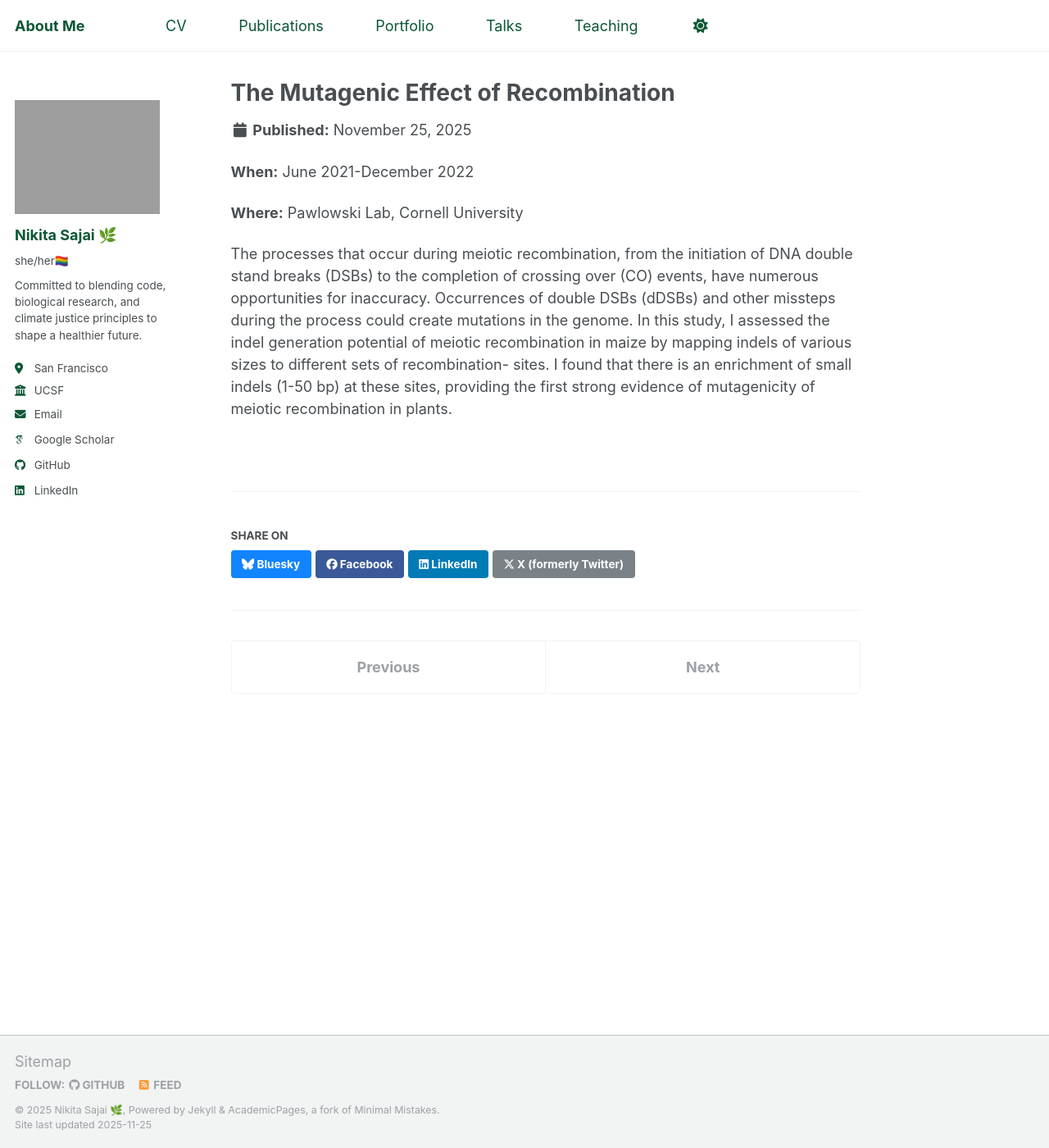
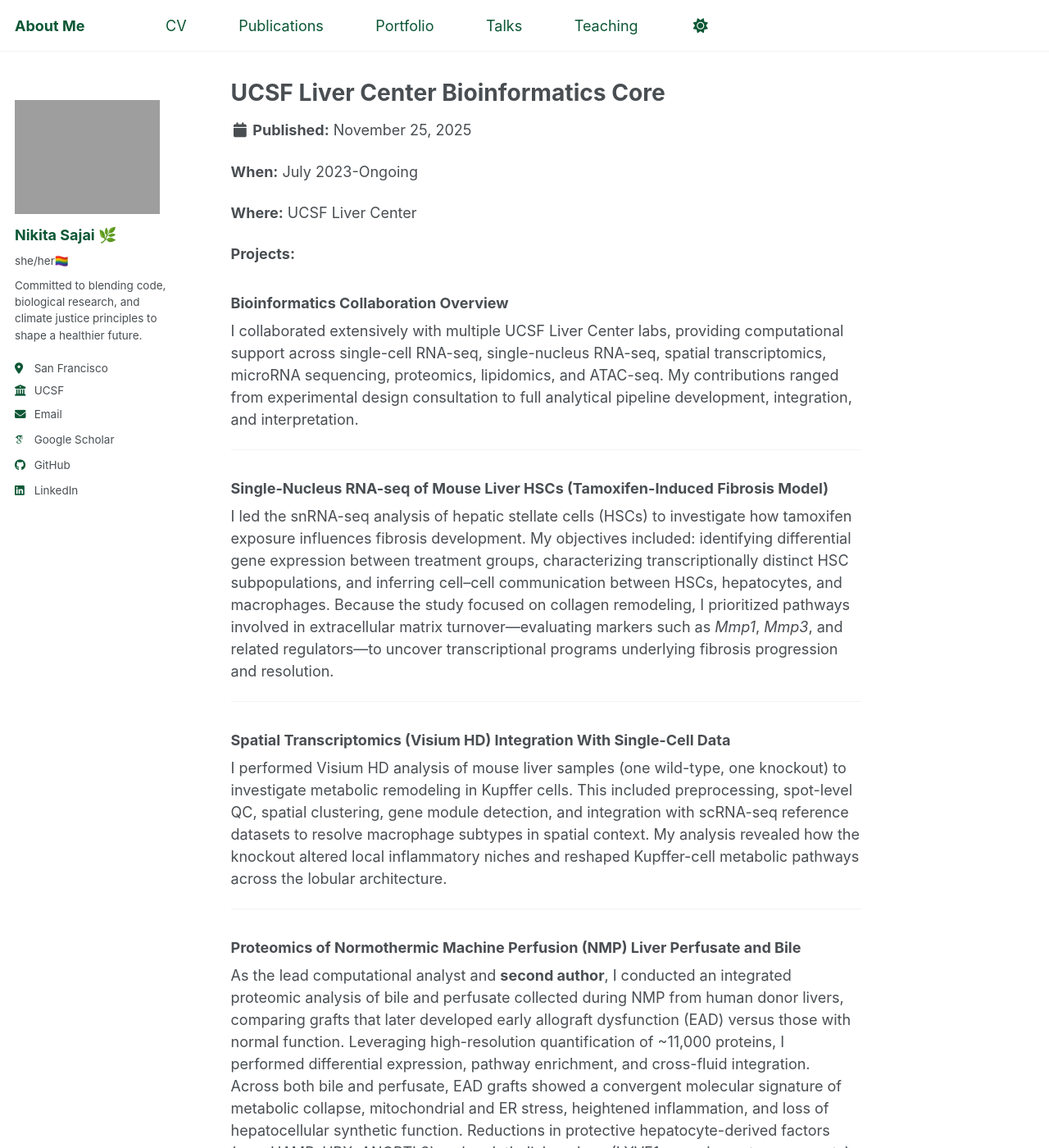
Before and after one commit to 16nikita/16nikita.github.io, a Jekyll site: the page built from _portfolio/portfolio-3.md, in a window 1280 px wide and 1400 px high. Shown: the whole window at 82% size. Built offline with Jekyll 4.4.1, drawn with Linux system fonts in a browser that asks for light colours; some web fonts are replaced; some of the changed text lies outside the part shown.

Commit message:
portfolio components

```diff
--- a/_portfolio/portfolio-3.md
+++ b/_portfolio/portfolio-3.md
@@ -1,10 +1,40 @@
 ---
-title: "The Mutagenic Effect of Recombination"
-excerpt: "Enrichment of small indels within Double-Stranded Break (DSB) and Crossover (CO) sites <br/><img src='/images/indel_density.png'>"
+title: "UCSF Liver Center Bioinformatics Core"
+excerpt: "Various Outputs from Projects <br/><img src='/images/consulting.png'>"
 collection: portfolio
 ---
-**When:** June 2021-December 2022
+**When:** July 2023-Ongoing
 
-**Where:** Pawlowski Lab, Cornell University
+**Where:** UCSF Liver Center
 
-The processes that occur during meiotic recombination, from the initiation of DNA double stand breaks (DSBs) to the completion of crossing over (CO) events, have numerous opportunities for inaccuracy. Occurrences of double DSBs (dDSBs) and other missteps during the process could create mutations in the genome. In this study, I assessed the indel generation potential of meiotic recombination in maize by mapping indels of various sizes to different sets of recombination- sites. I found that there is an enrichment of small indels (1-50 bp) at these sites, providing the first strong evidence of mutagenicity of meiotic recombination in plants.
+**Projects:**
+
+### **Bioinformatics Collaboration Overview**
+
+I collaborated extensively with multiple UCSF Liver Center labs, providing computational support across single-cell RNA-seq, single-nucleus RNA-seq, spatial transcriptomics, microRNA sequencing, proteomics, lipidomics, and ATAC-seq. My contributions ranged from experimental design consultation to full analytical pipeline development, integration, and interpretation.
+
+---
+
+### **Single-Nucleus RNA-seq of Mouse Liver HSCs (Tamoxifen-Induced Fibrosis Model)**
+
+I led the snRNA-seq analysis of hepatic stellate cells (HSCs) to investigate how tamoxifen exposure influences fibrosis development. My objectives included: identifying differential gene expression between treatment groups, characterizing transcriptionally distinct HSC subpopulations, and inferring cell–cell communication between HSCs, hepatocytes, and macrophages. Because the study focused on collagen remodeling, I prioritized pathways involved in extracellular matrix turnover—evaluating markers such as *Mmp1*, *Mmp3*, and related regulators—to uncover transcriptional programs underlying fibrosis progression and resolution.
+
+---
+
+### **Spatial Transcriptomics (Visium HD) Integration With Single-Cell Data**
+
+I performed Visium HD analysis of mouse liver samples (one wild-type, one knockout) to investigate metabolic remodeling in Kupffer cells. This included preprocessing, spot-level QC, spatial clustering, gene module detection, and integration with scRNA-seq reference datasets to resolve macrophage subtypes in spatial context. My analysis revealed how the knockout altered local inflammatory niches and reshaped Kupffer-cell metabolic pathways across the lobular architecture.
+
+---
+
+### **Proteomics of Normothermic Machine Perfusion (NMP) Liver Perfusate and Bile**
+
+As the lead computational analyst and **second author**, I conducted an integrated proteomic analysis of bile and perfusate collected during NMP from human donor livers, comparing grafts that later developed early allograft dysfunction (EAD) versus those with normal function. Leveraging high-resolution quantification of ~11,000 proteins, I performed differential expression, pathway enrichment, and cross-fluid integration. Across both bile and perfusate, EAD grafts showed a convergent molecular signature of metabolic collapse, mitochondrial and ER stress, heightened inflammation, and loss of hepatocellular synthetic function. Reductions in protective hepatocyte-derived factors (e.g., HAMP, HPX, ANGPTL3) and endothelial markers (LYVE1, complement components) highlighted impaired microvascular and epithelial integrity. This work formed the basis of a full manuscript submitted to American Transplant Congress (ATC) 2026, where I contributed analytical design, figure generation, and biological interpretation.
+
+---
+
+### **ATAC-seq Analysis of MASLD vs. Healthy iPSC-Derived Hepatocyte Lines**
+
+I compared chromatin accessibility profiles between iPSC-derived hepatocyte lines from MASLD patients and healthy controls to identify regulatory programs underlying metabolic dysfunction. My analysis included peak calling, differential accessibility testing, motif enrichment, and integration with transcriptomic data to identify transcription factors driving disease-specific epigenetic states. This work aimed to uncover how MASLD risk variants and metabolic stress reshape the hepatocyte chromatin landscape.
+
+---
```
Also changed, not shown: _portfolio/portfolio-4.md (added, +10 -0 lines), images/consulting.png (added), 1 other file.
